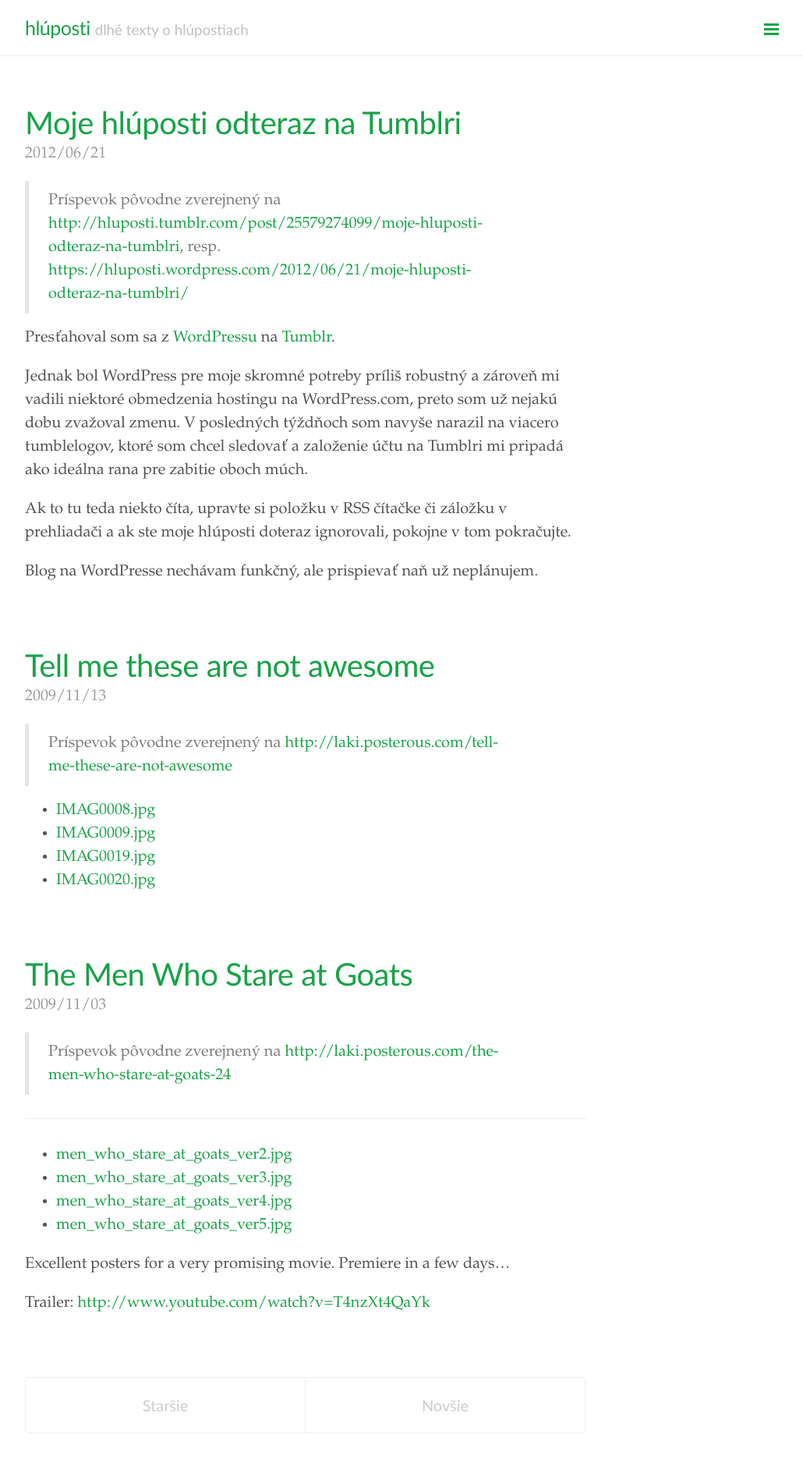
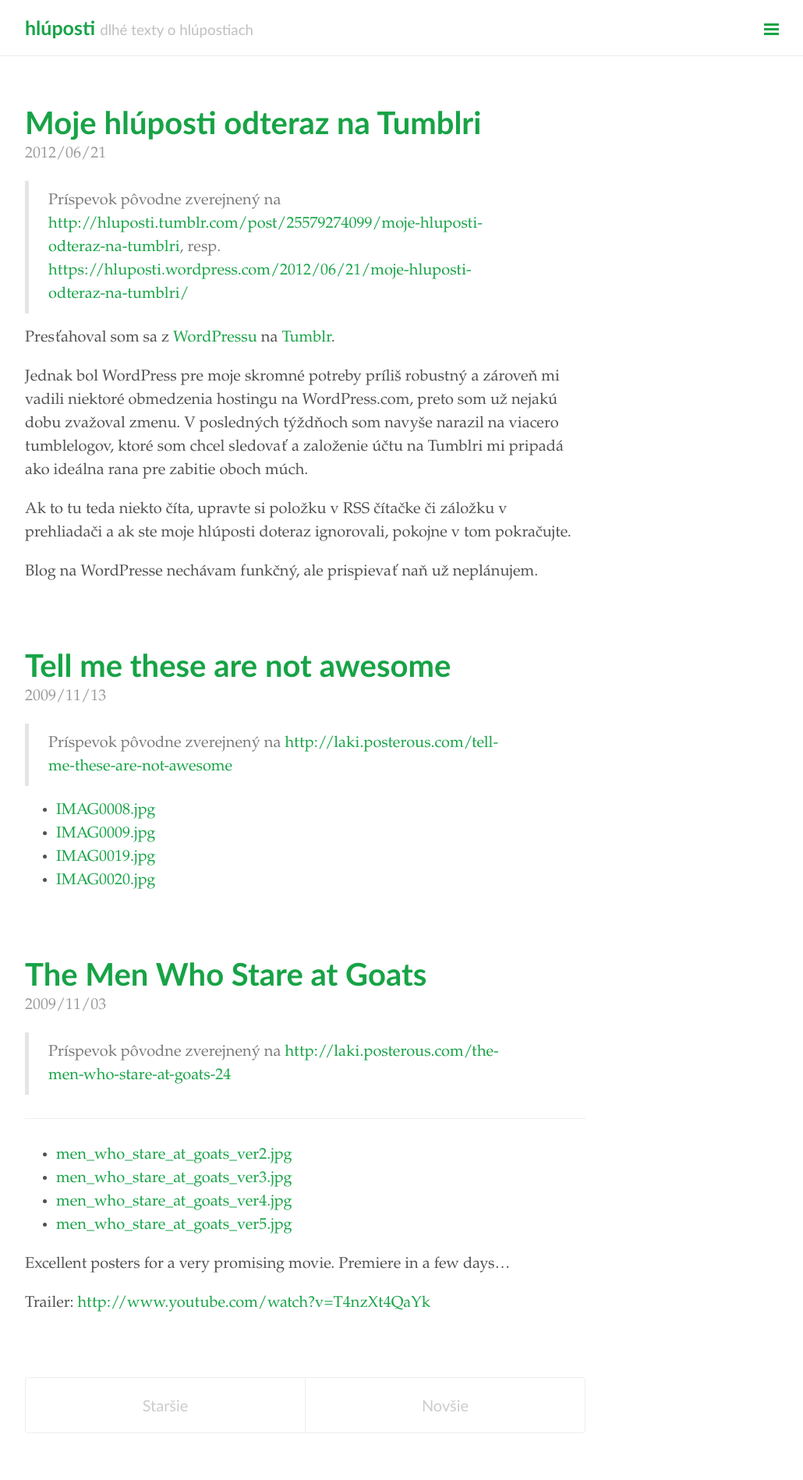
Before and after one commit to hluposti/hluposti.github.io, a Jekyll site: the page built from index.html, in a window 1280 px wide. Shown: the whole page at 78% size, without its empty margins (248-1278 px from the left). Built offline with Jekyll 4.4.1, drawn with Linux system fonts in a browser that asks for light colours; Markdown is read by kramdown in place of the engine named in the settings; the list of posts is cut into pages by our own code.

Commit message:
Update lanyon.css

```diff
--- a/public/css/lanyon.css
+++ b/public/css/lanyon.css
@@ -46,9 +46,8 @@ html {
 
 h1, h2, h3, h4, h5, h6 {
   font-family: Gill Sans, Gill Sans MT, Calibri, sans-serif;
-  font-weight: 400;
+  font-weight: bold;
   color: #313131;
-  letter-spacing: -.025rem;
 }
 
 
```
